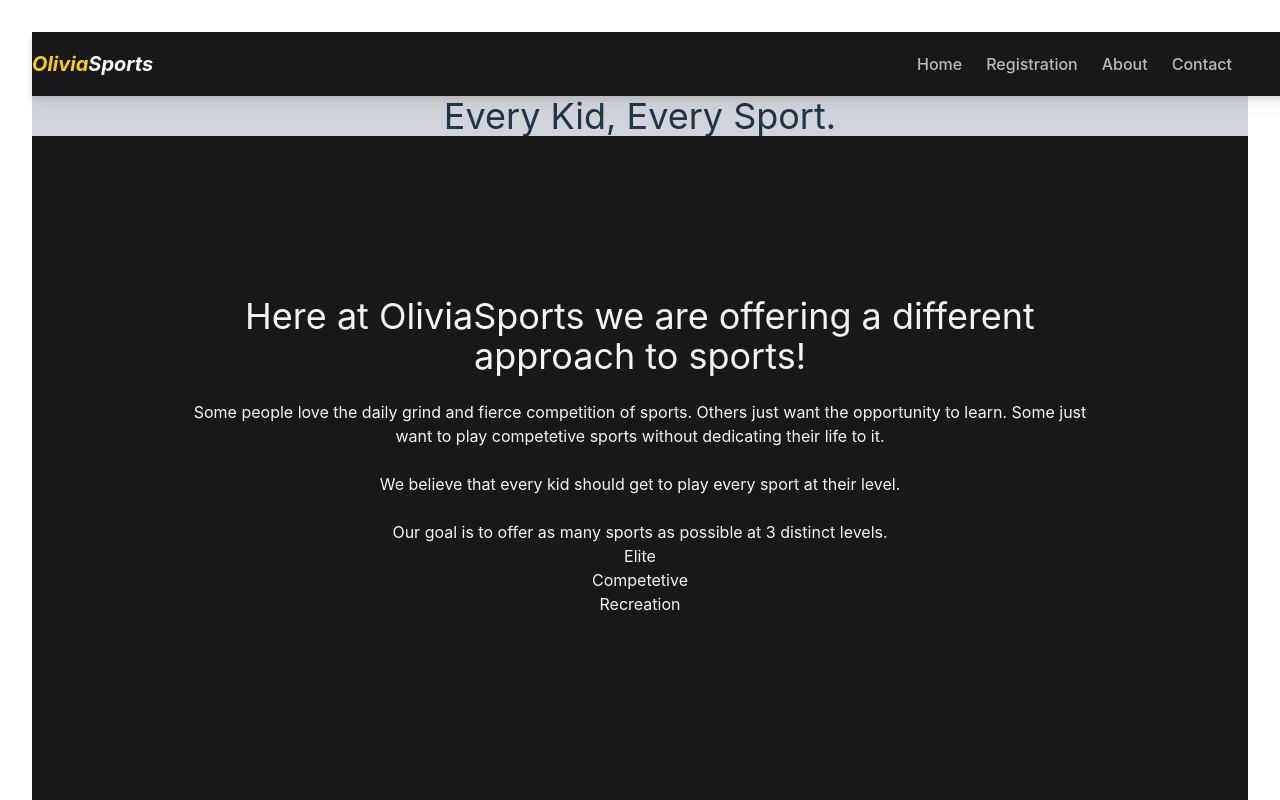
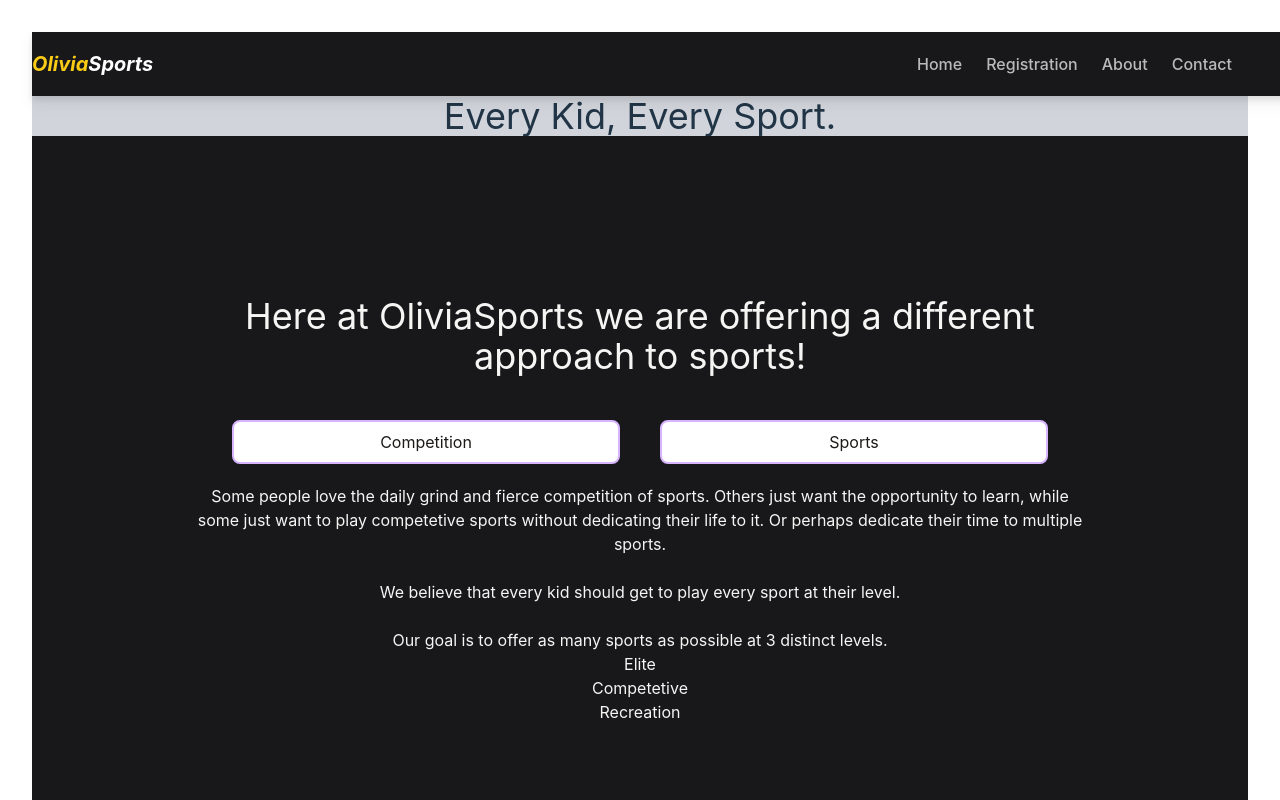
Before and after one commit to 21221086/vitejs-vite-vtvgmr, a Vue app: page /about in a window 1280 px wide. Shown: the top 800 px of the page. Built offline with nearby package versions, Linux system fonts and the light colour scheme.

Commit message:
1 file modified

```diff
--- a/src/pages/About.vue
+++ b/src/pages/About.vue
@@ -5,8 +5,16 @@
     <div class="bg-zinc-900 p-40">
       <h1 class="text-2xl md:text-4xl text-stone-100">Here at OliviaSports we are offering a different approach to sports!</h1>
       <br>
+      <div class="grid grid-cols-2 flex flex-col p-5">
+        <div class="mx-5 p-2 rounded-lg border-2 border-purple-300 bg-white text-stone-900">
+          Competition
+        </div>
+        <div class="mx-5 p-2 rounded-lg border-2 border-purple-300 bg-white text-stone-900">
+          Sports
+        </div>
+      </div>
       <div class="text-stone-100">
-        Some people love the daily grind and fierce competition of sports.  Others just want the opportunity to learn. Some just want to play competetive sports without dedicating their life to it.  <br><br>We believe that every kid should get to play every sport at their level.
+        Some people love the daily grind and fierce competition of sports.  Others just want the opportunity to learn, while some just want to play competetive sports without dedicating their life to it. Or perhaps dedicate their time to multiple sports.  <br><br>We believe that every kid should get to play every sport at their level.
       </div>
       <br>
       <div class="text-stone-100">
```
